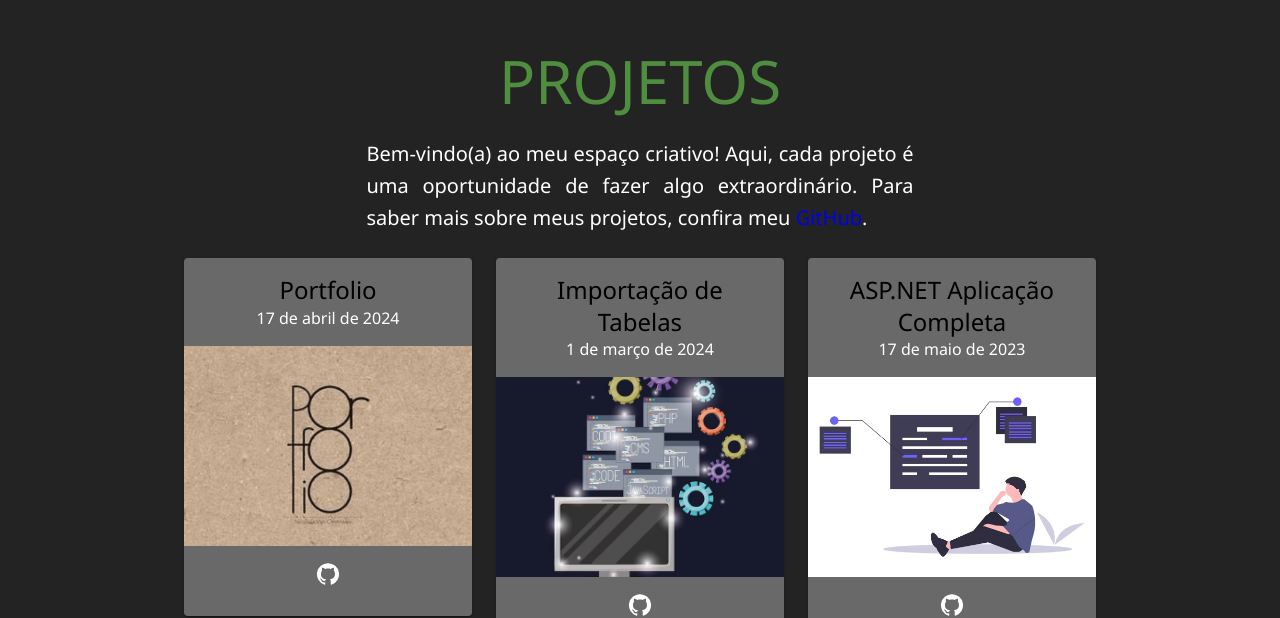
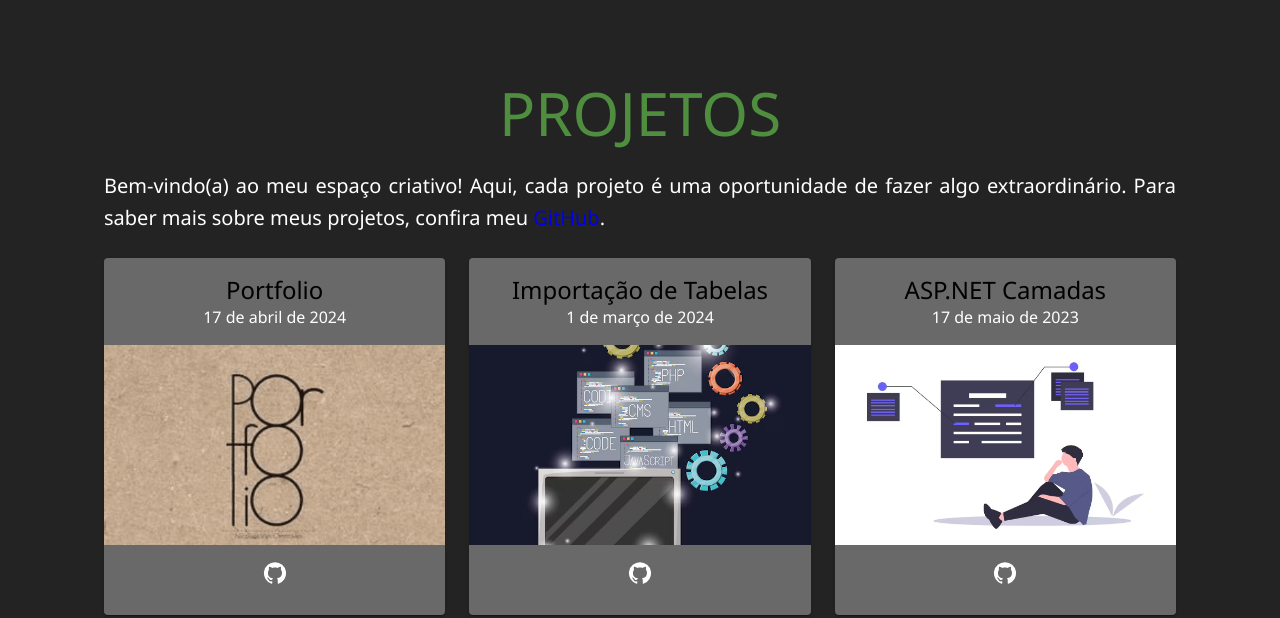
Before and after one commit to S-Dornelas/my_portfolio, a React (Vite) app: page / in a window 1280 px wide. Shown: the part 1738-2356 px from the top of the page. Built offline with nearby package versions, Linux system fonts and the light colour scheme.

Commit message:
Ajuste resposivo

```diff
--- a/src/pages/Home/About/About.tsx
+++ b/src/pages/Home/About/About.tsx
@@ -33,10 +33,10 @@ const About = () => {
         maxWidth: '100%',
         margin: 'auto',
         [theme.breakpoints.up('sm')]: {
-            maxWidth: '80%',
+            maxWidth: '60%',
         },
         [theme.breakpoints.up('md')]: {
-            maxWidth: '60%',
+            maxWidth: '100%',
         },
     }));
 
--- a/src/pages/Home/Hero/Hero.tsx
+++ b/src/pages/Home/Hero/Hero.tsx
@@ -45,10 +45,10 @@ const StyledTypography = styled(Typography)(({ theme }) => ({
     maxWidth: '100%',
     margin: 'auto',
     [theme.breakpoints.up('sm')]: {
-        maxWidth: '80%',
+        maxWidth: '100%',
     },
     [theme.breakpoints.up('md')]: {
-        maxWidth: '90%',
+        maxWidth: '100%',
     },
 }));
 
--- a/src/pages/Home/Projects/Projects.tsx
+++ b/src/pages/Home/Projects/Projects.tsx
@@ -25,27 +25,27 @@ const Projects = () => {
         },
         [theme.breakpoints.up('md')]: {
             paddingTop: theme.spacing(10),
-            paddingLeft: theme.spacing(20),
-            paddingRight: theme.spacing(20),
+            paddingLeft: theme.spacing(10),
+            paddingRight: theme.spacing(10),
         }
     }));
 
     const StyledTypography = styled(Typography)(({ theme }) => ({
         maxWidth: '100%',
         [theme.breakpoints.up('sm')]: {
-            maxWidth: '80%',
+            maxWidth: '100%',
         },
         [theme.breakpoints.up('md')]: {
-            maxWidth: '60%',
+            maxWidth: '100%',
         },
         margin: 'auto',
     }));
 
     const StyledCard = styled(Card)(() => ({
-        maxWidth: 345,
+        maxWidth: 400,
         transition: 'transform 0.5s ease-in-out, box-shadow 0.2s ease-in-out',
         '&:hover': {
-            transform: 'scale(1.05)',
+            transform: 'scale(1.1)',
             boxShadow: '0 4px 20px rgba(0, 0, 0, 0.1)',
         },
         backgroundColor: '#696969',
@@ -109,7 +109,7 @@ const Projects = () => {
                     <Grid item xs={12} md={4}>
                         <StyledCard>
                             <CardHeader
-                                title="ASP.NET Aplicação Completa"
+                                title="ASP.NET Camadas"
                                 subheader="17 de maio de 2023"
                             />
                             <CardMedia
--- a/src/pages/Home/Skills/Skills.tsx
+++ b/src/pages/Home/Skills/Skills.tsx
@@ -38,10 +38,10 @@ const StyledTypography = styled(Typography)(({ theme }) => ({
     maxWidth: '100%',
     margin: 'auto',
     [theme.breakpoints.up('sm')]: {
-        maxWidth: '80%',
+        maxWidth: '100%',
     },
     [theme.breakpoints.up('md')]: {
-        maxWidth: '60%',
+        maxWidth: '100%',
     },
 }));
 
@@ -49,7 +49,7 @@ const StyledModelsContainer = styled("div")({
     display: "flex",
     flexWrap: "wrap",
     justifyContent: "center",
-    gap: "20px",
+    gap: "50px",
 });
 
 const StyledModelsRow = styled("div")({
```
